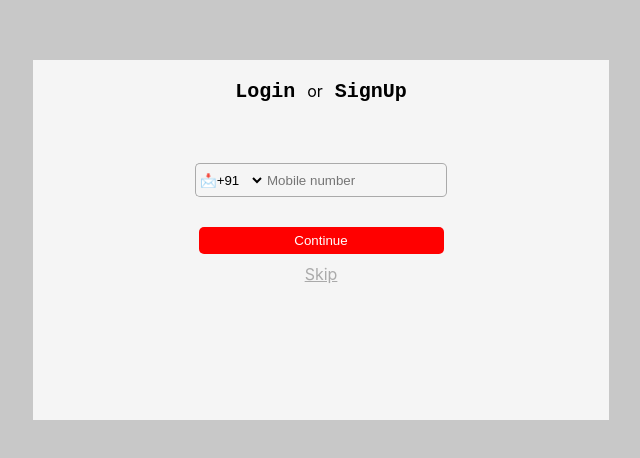
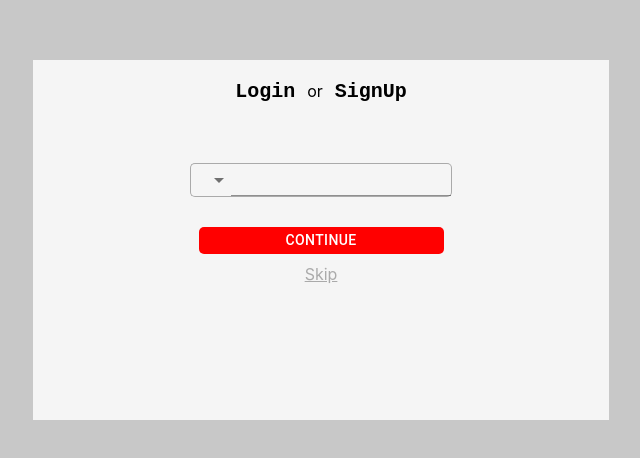
Before and after one commit to vahankart/vahankart_frontend, a React (Create React App) app: page / in a window 1280 px wide. Shown: the part 330-788 px from the top of the page, without its empty margins (319-959 px from the left). Built offline with nearby package versions, Linux system fonts and the light colour scheme.

Commit message:
Changes to the fields

```diff
--- a/package.json
+++ b/package.json
@@ -5,6 +5,7 @@
   "dependencies": {
     "@emotion/react": "^11.5.0",
     "@emotion/styled": "^11.3.0",
+    "@material-ui/core": "^4.12.3",
     "@mui/material": "^5.0.4",
     "@mui/styled-engine-sc": "^5.0.3",
     "@mui/styles": "^5.0.1",
--- a/src/screens/LoginScreen.js
+++ b/src/screens/LoginScreen.js
@@ -1,6 +1,6 @@
-import { Button } from "@mui/material";
-import { Container, Grid, Select, TextField } from "@mui/material";
+import { Container, Grid, Select, TextField, Button } from "@material-ui/core";
 import useStyles from "../styles/loginStyle";
+
 function LoginScreen() {
   const classes = useStyles();
 
@@ -25,17 +25,15 @@ function LoginScreen() {
             <div className={classes.content}>
               <form method="POST">
                 <div className="inputTel">
-                  <select className={classes.countryCode}>
-                    <option>📩+91</option>
-                  </select>
-                  <input
-                    type="tel"
-                    className={classes.mobileNo}
-                    placeholder="Mobile number"
-                  />
+                  <Select className={classes.select}></Select>
+                  <TextField type="tel" className={classes.textField} />
                 </div>
                 <div className={classes.btnC}>
-                  <button className={classes.btn}>Continue</button>
+                  <Button
+                    classes={{ root: classes.btn, label: classes.btnLabel }}
+                  >
+                    Continue
+                  </Button>
                 </div>
                 <div className={classes.skip}>
                   <u>Skip</u>
--- a/src/styles/loginStyle.js
+++ b/src/styles/loginStyle.js
@@ -1,4 +1,4 @@
-import { makeStyles } from "@mui/styles";
+import { makeStyles } from "@material-ui/core";
 
 const useStyles = makeStyles({
   root: {
@@ -30,32 +30,40 @@ const useStyles = makeStyles({
     fontFamily: "monospace",
   },
   select: {
-    borderRightStyle: "none",
+    border: "1px solid #aaa",
+    borderRight: 0,
+    borderRadius: "5px 0 0 5px",
+    "&:before": {
+      display: "none",
+    },
+    "&:after": {
+      display: "none",
+    },
   },
-  countryCode: {
-    width: 70,
+  textField: {
     border: "1px solid #aaa",
-    borderRightStyle: "none",
-    outline: "none",
-    height: 34,
-    backgroundColor: "transparent",
-    borderRadius: "5px 0 0 5px",
-  },
-  mobileNo: {
-    border: "1px solid #aaa",
-    borderLeftStyle: "none",
-    outline: "none",
-    height: 30,
-    backgroundColor: "transparent",
+    borderLeft: 0,
     borderRadius: "0 5px 5px 0",
+    "&:before": {
+      content: "none",
+    },
+    "&:after": {
+      content: "none",
+    },
   },
   btn: {
-    backgroundColor: "#f00",
-    border: "none",
+    border: 0,
+    backgroundColor: "red",
     outline: "none",
     width: "245px",
     height: 27,
     borderRadius: 5,
+    "&:hover": {
+      backgroundColor: "#d00",
+    },
+  },
+
+  btnLabel: {
     color: "white",
   },
   btnC: {
```
Also changed, not shown: 1 other file (tests, documents, lock files or other folders).
